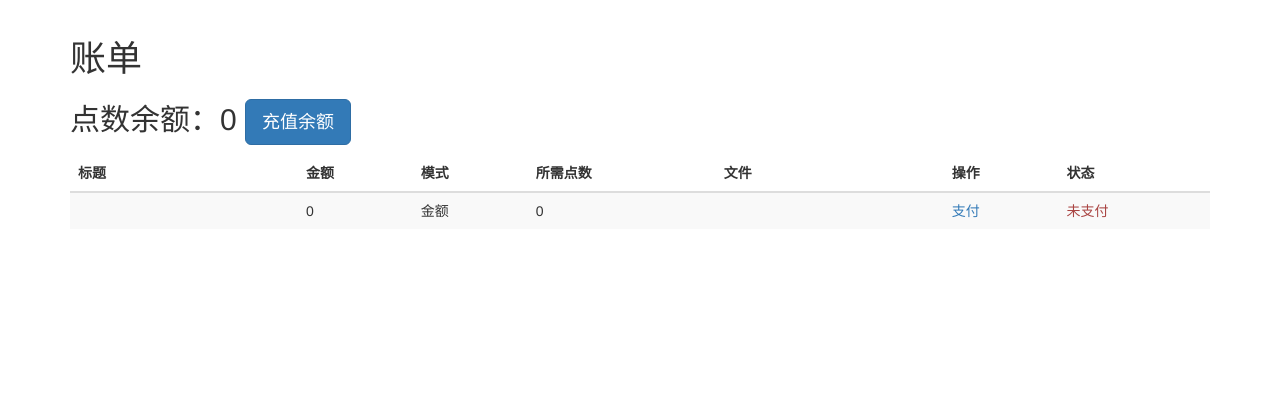
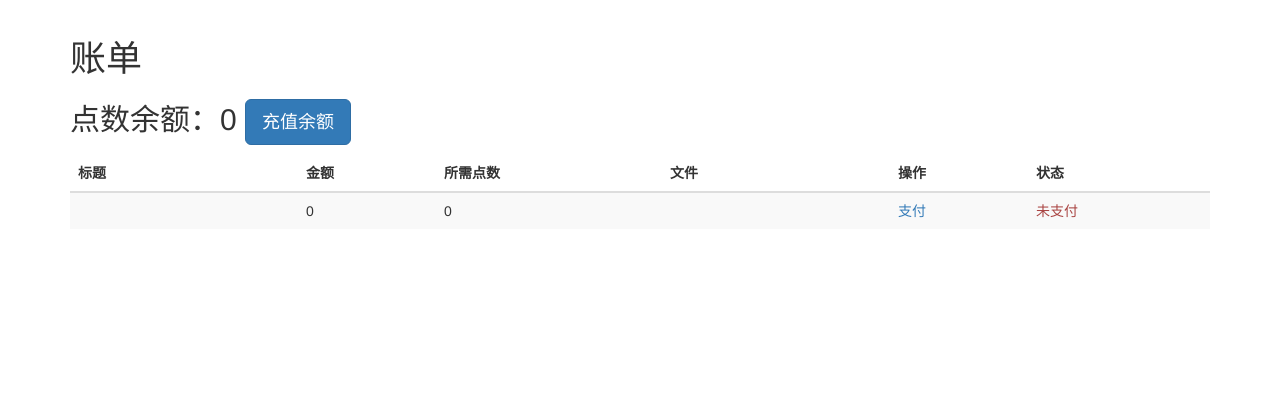
Before and after one commit to AdamEECS/sc, a Flask app: page /user/bills in a window 1280 px wide. Shown: the part 51-468 px from the top of the page. Run offline with Flask 2, Linux system fonts and the light colour scheme; a database or web service that is not in the repository returns one stand-in record (values such as "Sample title"); some libraries are stand-ins or nearby versions.

Commit message:
客户视图更新

```diff
--- a/templates/user/bills.html
+++ b/templates/user/bills.html
@@ -10,7 +10,6 @@
         <tr>
             <th class="th-col-2">标题</th>
             <th class="th-col-1">金额</th>
-            <th class="th-col-1">模式</th>
             <th class="th-col-1">所需点数</th>
             <th class="th-col-2">文件</th>
             <th class="th-col-1">操作</th>
@@ -22,7 +21,6 @@
             <tr>
                 <td>{{ b.title }}</td>
                 <td>{{ b.amount }}</td>
-                <td>{{ b.mode | bill_mode }}</td>
                 <td>{{ b.amount_point }}</td>
                 <td><a href="{{ b.url }}" target="_blank">{{ b.file }}</a></td>
                 <td>
```
